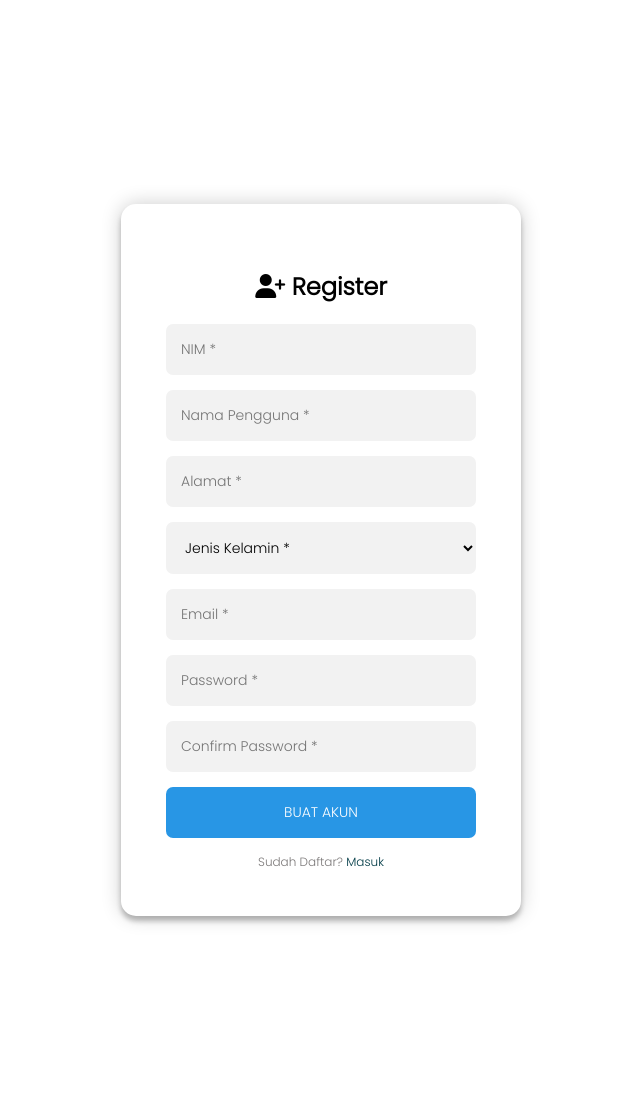
After one commit to BluBooksID/web-lib, a PHP site: page /web-lib/pages/register.php in a window 1280 px wide. The commit adds this page. Shown: the whole page, without its empty margins (319-959 px from the left). Run offline with PHP 8.4, Linux system fonts and the light colour scheme; some libraries are stand-ins or nearby versions.

Commit message:
memisahkan login dan register user.

```diff
--- /dev/null
+++ b/pages/register.php
@@ -0,0 +1,121 @@
+<?php
+session_start();
+include '../db/koneksi.php'; // Pastikan path file koneksi.php sudah benar
+
+$errors = [];
+
+// Logika untuk Register
+if ($_SERVER["REQUEST_METHOD"] == "POST" && isset($_POST['register'])) {
+    $NIM = $_POST['NIM'];
+    $nama_pengguna = $_POST['nama_pengguna'];
+    $alamat = $_POST['alamat'];
+    $jenis_kelamin = $_POST['jenis_kelamin'];
+    $email = $_POST['email'];
+    $password = $_POST['password'];
+    $password_confirm = $_POST['password_confirmation'];
+
+    if (empty($NIM)) {
+        $errors[] = "Mohon untuk mengisi NIM!";
+    }
+    if (empty($nama_pengguna)) {
+        $errors[] = "Nama harus di isi.";
+    }
+    if (empty($alamat)) {
+        $errors[] = "Mohon untuk mengisi alamat.";
+    }
+    if (empty($email)) {
+        $errors[] = "Email harus di isi.";
+    } elseif (!filter_var($email, FILTER_VALIDATE_EMAIL)) {
+        $errors[] = "Format email salah.";
+    }
+    if (empty($password)) {
+        $errors[] = "Password harus di isi.";
+    }
+    if ($password !== $password_confirm) {
+        $errors[] = "Passwords tidak sama.";
+    }
+
+    $NIM_check = $conn->prepare("SELECT id_pengguna FROM pengguna WHERE NIM = ?");
+    $NIM_check->bind_param("s", $NIM);
+    $NIM_check->execute();
+    $NIM_check->store_result();
+    if ($NIM_check->num_rows > 0) {
+        $errors[] = "NIM sudah terdaftar.";
+    }
+    $NIM_check->close();
+
+    $email_check = $conn->prepare("SELECT id_pengguna FROM pengguna WHERE email = ?");
+    $email_check->bind_param("s", $email);
+    $email_check->execute();
+    $email_check->store_result();
+    if ($email_check->num_rows > 0) {
+        $errors[] = "Email sudah terdaftar.";
+    }
+    $email_check->close();
+
+    if (empty($errors)) {
+        $hashed_password = password_hash($password, PASSWORD_DEFAULT);
+        $db = $conn->prepare("INSERT INTO pengguna (email, password, NIM, nama_pengguna, jenis_kelamin, alamat) VALUES (?, ?, ?, ?, ?, ?)");
+        $db->bind_param("ssssss", $email, $hashed_password, $NIM, $nama_pengguna, $jenis_kelamin, $alamat);
+
+        if ($db->execute()) {
+            $_SESSION['message'] = "Registrasi berhasil!";
+            header("Location: login.php");
+            exit();
+        } else {
+            $errors[] = "Error: " . $db->error;
+        }
+        $db->close();
+    }
+}
+
+$conn->close();
+?>
+
+<!DOCTYPE html>
+<html lang="en">
+
+<head>
+    <meta charset="UTF-8">
+    <meta http-equiv="X-UA-Compatible" content="IE=edge">
+    <meta name="viewport" content="width=device-width, initial-scale=1.0">
+    <title>Register - BluBooks</title>
+    <link rel="stylesheet" href="https://cdnjs.cloudflare.com/ajax/libs/font-awesome/6.3.0/css/all.min.css" integrity="sha512-SzlrxWUlpfuzQ+pcUCosxcglQRNAq/DZjVsC0lE40xsADsfeQoEypE+enwcOiGjk/bSuGGKHEyjSoQ1zVisanQ==" crossorigin="anonymous" referrerpolicy="no-referrer" />
+    <link rel="stylesheet" href="/web-lib/resources/css/login.css">
+</head>
+
+<body>
+
+    <body id="register-page">
+        <div class="register-page">
+            <div class="form">
+                <form class="register-form" method="POST" action="">
+                    <h2><i class="fas fa-user-plus"></i> Register</h2>
+                    <?php
+                    if (!empty($errors)) {
+                        foreach ($errors as $error) {
+                            echo "<p style='color:red;'>$error</p>";
+                        }
+                    }
+                    ?>
+                    <input id=NIM type="text" name="NIM" placeholder="NIM *" required />
+                    <input id="nama_pengguna" type="text" name="nama_pengguna" placeholder="Nama Pengguna *" required />
+                    <input id="alamat" type="text" name="alamat" placeholder="Alamat *" required />
+                    <select name="jenis_kelamin" required>
+                        <option value="" disabled selected>Jenis Kelamin *</option>
+                        <option value="Laki-laki">Laki-laki</option>
+                        <option value="Perempuan">Perempuan</option>
+                    </select>
+                    <input id="email" type="email" name="email" placeholder="Email *" required />
+                    <input id="password" type="password" name="password" placeholder="Password *" required />
+                    <input id="password-confirm" type="password" name="password_confirmation" placeholder="Confirm Password *" required />
+                    <button type="submit" name="register">BUAT AKUN</button>
+                    <p class="message">Sudah Daftar? <a href="login.php">Masuk</a></p>
+                </form>
+            </div>
+        </div>
+        <script src="https://code.jquery.com/jquery-3.6.0.min.js"></script>
+        <script src="/web-lib/resources/js/app.js"></script>
+    </body>
+
+</html>
--- a/resources/css/login.css
+++ b/resources/css/login.css
@@ -1,35 +1,51 @@
 @import url(https://fonts.googleapis.com/css?family=Poppins:300);
 
 body {
-    height: 100vh;
   display: flex;
   justify-content: center;
   align-items: center;
   font-family: "Poppins";
-    background: #024c58;
+  background: #ffff;
   margin: 0;
+}
+
+body#login-page {
+  height: 100vh;
+}
+
+body#register-page {
+  height: 140vh;
 }
 
 .login-page {
   width: 100%;
   max-width: 400px;
-    padding: 2% 0 0;
+  margin: auto;
+  display: flex;
+  justify-content: center;
+  align-items: center;
+  height: 100vh; /* Ensure it takes full height of the viewport */
+}
+
+.register-page {
+  width: 100%;
+  max-width: 400px;
   margin: auto;
 }
 
 .form {
   position: relative;
   z-index: 1;
-    background: #C4DFE6;
+  background: #ffffff;
   max-width: 400px;
-    margin: 0 auto 100px;
   padding: 45px;
   text-align: center;
   border-radius: 15px;
   box-shadow: 0 0 20px 0 rgba(0, 0, 0, 0.2), 0 5px 5px 0 rgba(0, 0, 0, 0.24);
 }
 
-.form input, .form select {
+.form input,
+.form select {
   font-family: "Poppins", sans-serif;
   outline: 0;
   background: #f2f2f2;
@@ -46,11 +62,11 @@ body {
   font-family: "Poppins", sans-serif;
   text-transform: uppercase;
   outline: 0;
-    background: #539199;
+  background: #2896e5;
   width: 100%;
   border: 0;
   padding: 15px;
-    color: #FFFFFF;
+  color: #ffffff;
   border-radius: 7px;
   font-size: 14px;
   -webkit-transition: all 0.3 ease;
@@ -61,7 +77,7 @@ body {
 .form button:hover,
 .form button:active,
 .form button:focus {
-    background: #07575B;
+  background: #2573ab;
 }
 
 .form .message {
@@ -71,10 +87,6 @@ body {
 }
 
 .form .message a {
-    color: #003B46;
+  color: #003b46;
   text-decoration: none;
 }
-
-.form .register-form {
-    display: none;
-}
--- a/resources/js/app.js
+++ b/resources/js/app.js
@@ -1,3 +1,5 @@
-$('.message a').click(function(){
-    $('form').animate({height: "toggle", opacity: "toggle"}, "slow");
- });
+$(document).ready(function () {
+  $(".message a").click(function () {
+    $("form").animate({ height: "toggle", opacity: "toggle" }, "slow");
+  });
+});
```
Also changed, not shown: pages/auth.php (deleted, +0 -209 lines), pages/login.php (added, +92 -0 lines), public/assets/images/fav icon (2).png (deleted). Lines whose indentation alone changed are shown as unchanged.
